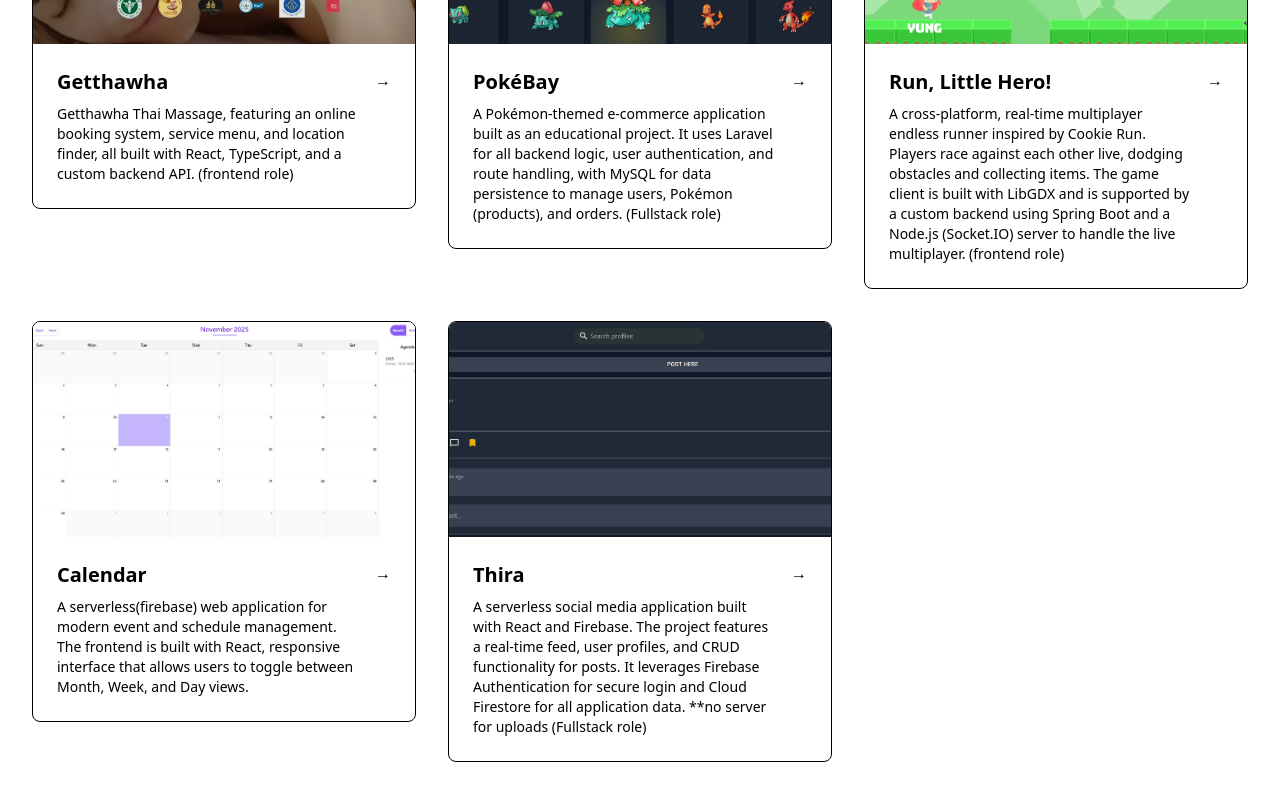
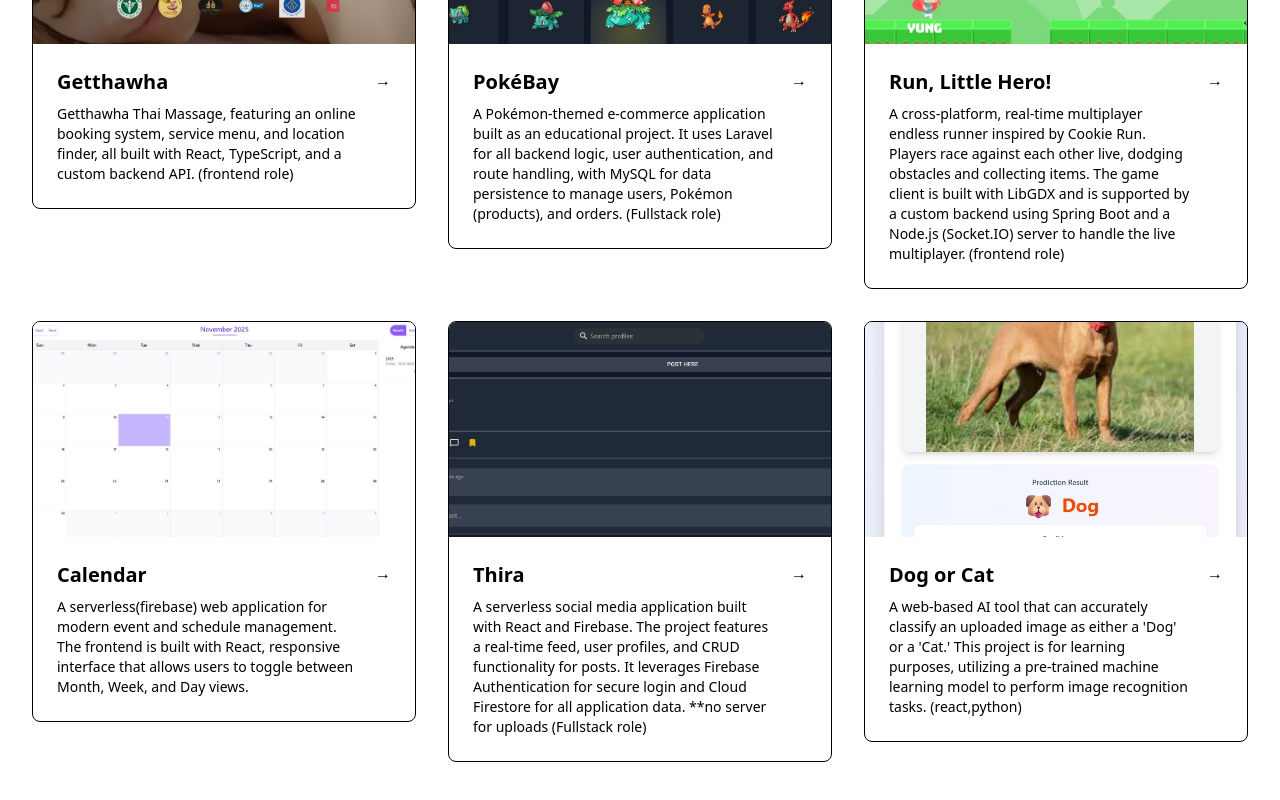
Before and after one commit to S706-a11/home2025, a React (Vite) app in the folder home2025/: page / in a window 1280 px wide. Shown: the part 392-1192 px from the top of the page. Built offline with nearby package versions, Linux system fonts and the light colour scheme.

Commit message:
update dogcat

```diff
--- a/home2025/src/pages/Index.jsx
+++ b/home2025/src/pages/Index.jsx
@@ -4,6 +4,7 @@
 import pokebay from "@/assets/img/pokebay.jpg";
 import calendar from "@/assets/img/calendar.jpg";
 import thira from "@/assets/img/thira.jpg";
+import dogcat from "@/assets/img/dogcat.jpg";
 
 const projects = [
     {
@@ -41,6 +42,13 @@
         image: thira,
         link: "https://thira.iamgot.com/",
     },
+    {
+        id: 6,
+        title: "Dog or Cat",
+        description: "A web-based AI tool that can accurately classify an uploaded image as either a 'Dog' or a 'Cat.' This project is for learning purposes, utilizing a pre-trained machine learning model to perform image recognition tasks. (react,python)",
+        image: dogcat,
+        link: "https://dog_or_cat.iamgot.com/",
+    }
 ];
 
 const Index = () => {
```
Also changed, not shown: home2025/src/assets/img/dogcat.jpg (added).
